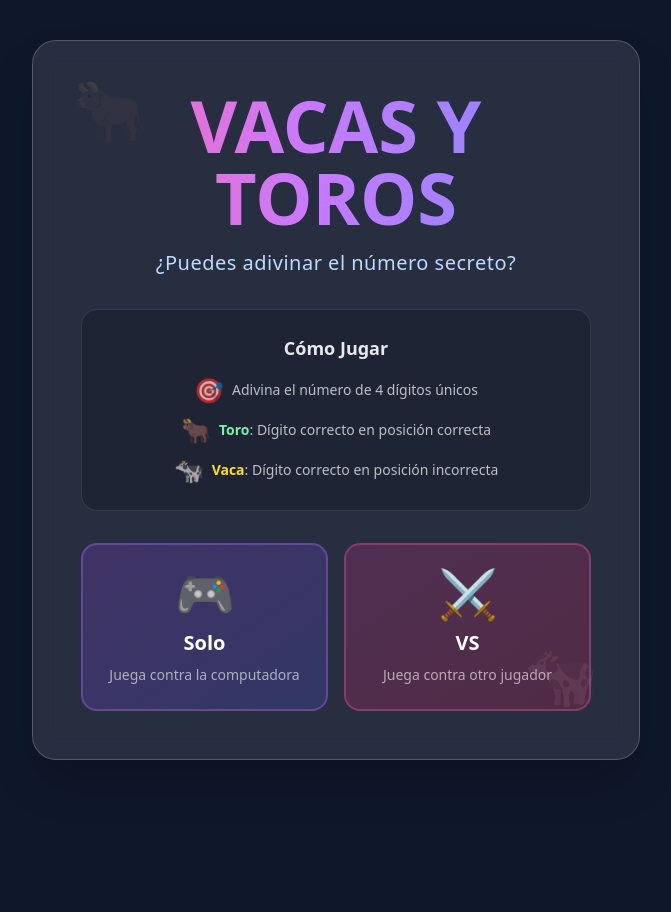
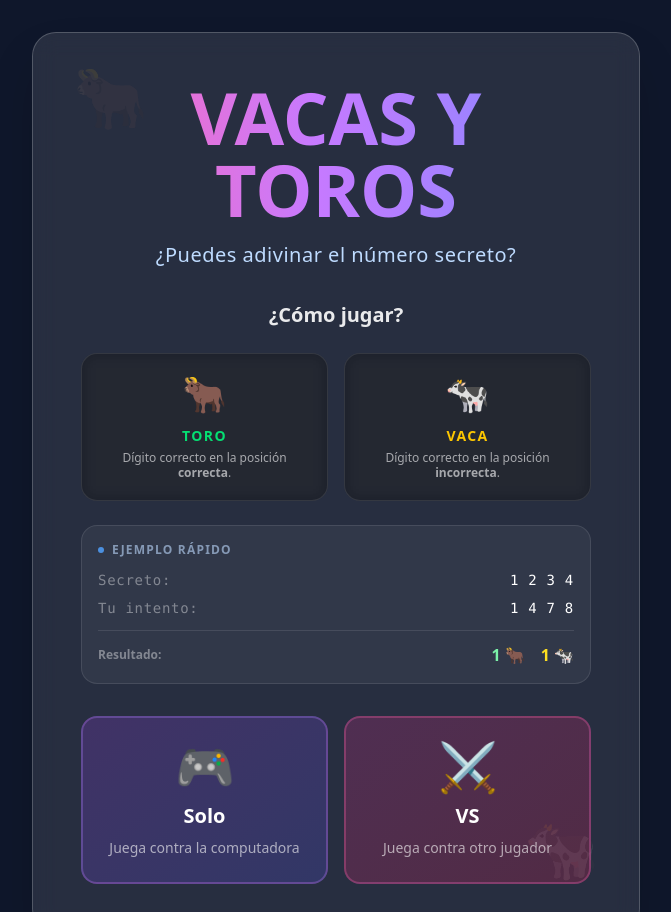
Before and after one commit to Luiscr1104/Vacas-y-Toros, an Astro site: page / in a window 1280 px wide. Shown: the top 912 px of the page, without its empty margins (304-975 px from the left). Before the commit the page ends 800 px from the top, so only its background shows below. Built offline with nearby package versions, Linux system fonts and the light colour scheme; Astro itself is replaced by a stand-in of ours.

Commit message:
Redesign main menu with visual instructions and examples

```diff
--- a/src/components/MainMenu.tsx
+++ b/src/components/MainMenu.tsx
@@ -27,22 +27,54 @@
                         </p>
                     </div>
 
-                    {/* Game Rules */}
-                    <div className="bg-black/20 rounded-2xl p-6 border border-white/10 space-y-3 animate-in fade-in slide-in-from-bottom-4 duration-700" style={{ animationDelay: '0.4s' }}>
-                        <h2 className="text-lg font-bold text-white/90 mb-3">Cómo Jugar</h2>
-                        <div className="space-y-2 text-sm text-white/70">
-                            <p className="flex items-center justify-center gap-2">
-                                <span className="text-2xl">🎯</span>
-                                <span>Adivina el número de 4 dígitos únicos</span>
+                    {/* Game Rules - More Visual */}
+                    <div className="space-y-6 animate-in fade-in slide-in-from-bottom-4 duration-700" style={{ animationDelay: '0.4s' }}>
+                        <h2 className="text-xl font-bold text-white/90">¿Cómo jugar?</h2>
+
+                        <div className="grid grid-cols-1 sm:grid-cols-2 gap-4">
+                            {/* Toro Card */}
+                            <div className="bg-black/40 backdrop-blur-sm rounded-2xl p-5 border border-white/10 flex flex-col items-center gap-3 transition-transform hover:scale-105 group">
+                                <div className="text-4xl group-hover:animate-bounce">🐂</div>
+                                <div>
+                                    <h4 className="font-black text-green-400 uppercase tracking-widest text-sm mb-1">Toro</h4>
+                                    <p className="text-xs text-white/60 leading-tight">Dígito correcto en la posición <strong>correcta</strong>.</p>
+                                </div>
+                            </div>
+
+                            {/* Vaca Card */}
+                            <div className="bg-black/40 backdrop-blur-sm rounded-2xl p-5 border border-white/10 flex flex-col items-center gap-3 transition-transform hover:scale-105 group">
+                                <div className="text-4xl group-hover:animate-bounce">🐄</div>
+                                <div>
+                                    <h4 className="font-black text-yellow-400 uppercase tracking-widest text-sm mb-1">Vaca</h4>
+                                    <p className="text-xs text-white/60 leading-tight">Dígito correcto en la posición <strong>incorrecta</strong>.</p>
+                                </div>
+                            </div>
+                        </div>
+
+                        {/* Example Box */}
+                        <div className="bg-white/5 border border-white/10 rounded-2xl p-4 text-left">
+                            <p className="text-xs text-blue-200/60 uppercase tracking-widest font-bold mb-3 flex items-center gap-2">
+                                <span className="w-1.5 h-1.5 bg-blue-400 rounded-full animate-pulse"></span>
+                                Ejemplo Rápido
                             </p>
-                            <p className="flex items-center justify-center gap-2">
-                                <span className="text-2xl">🐂</span>
-                                <span><strong className="text-green-300">Toro</strong>: Dígito correcto en posición correcta</span>
-                            </p>
-                            <p className="flex items-center justify-center gap-2">
-                                <span className="text-2xl">🐄</span>
-                                <span><strong className="text-yellow-300">Vaca</strong>: Dígito correcto en posición incorrecta</span>
-                            </p>
+                            <div className="flex flex-col gap-2">
+                                <div className="flex justify-between items-center text-sm font-mono tracking-wider">
+                                    <span className="text-white/40">Secreto:</span>
+                                    <span className="text-white">1 2 3 4</span>
+                                </div>
+                                <div className="flex justify-between items-center text-sm font-mono tracking-wider">
+                                    <span className="text-white/40">Tu intento:</span>
+                                    <span className="text-white">1 4 7 8</span>
+                                </div>
+                                <div className="h-px bg-white/10 my-1"></div>
+                                <div className="flex justify-between items-center font-bold">
+                                    <span className="text-xs text-white/40">Resultado:</span>
+                                    <div className="flex gap-4">
+                                        <span className="text-green-300">1 🐂</span>
+                                        <span className="text-yellow-300">1 🐄</span>
+                                    </div>
+                                </div>
+                            </div>
                         </div>
                     </div>
 
```
